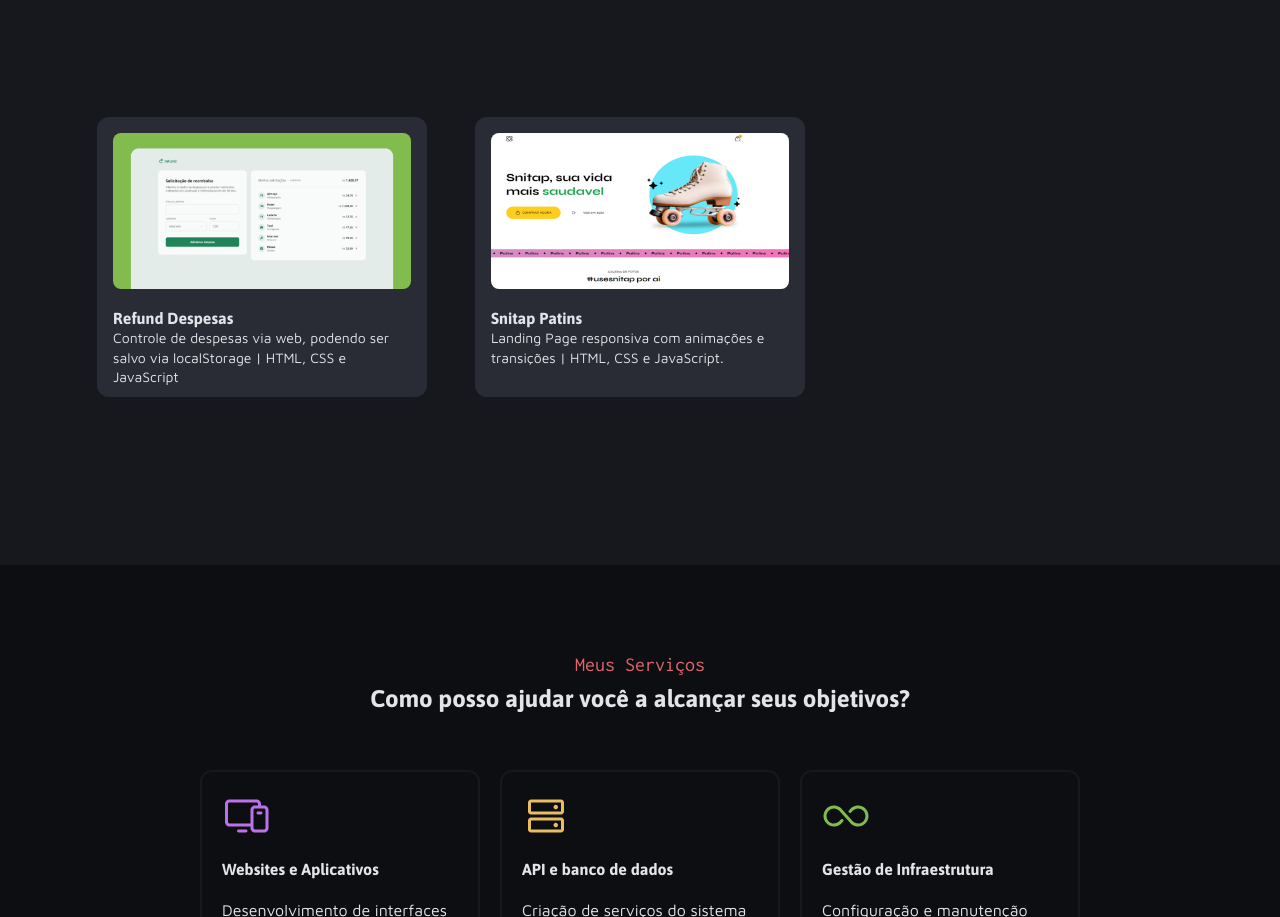
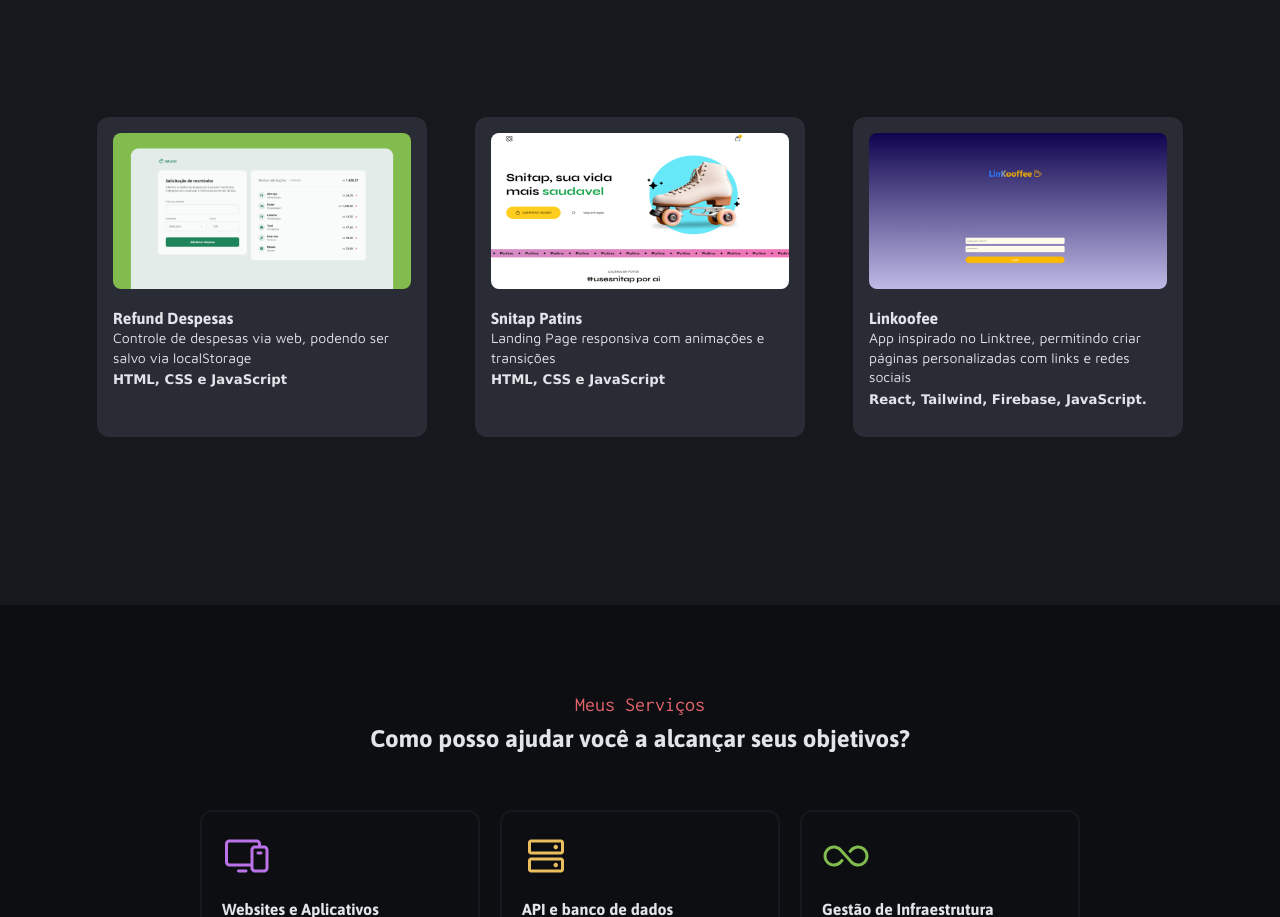
Before and after one commit to pedrohfreitas01/pedro-portfolio, a plain HTML site: page index.html in a window 1280 px wide. Shown: the part 874-1791 px from the top of the page. Drawn offline with Linux system fonts and the light colour scheme.

Commit message:
project: linkoofee projetect

```diff
--- a/index.html
+++ b/index.html
@@ -11,6 +11,8 @@
         rel="stylesheet">
     <link rel="stylesheet" href="style/index.css">
     <link rel="icon" href="assets/testeicon/favicon.ico">
+    <link rel="stylesheet" href="https://cdnjs.cloudflare.com/ajax/libs/font-awesome/6.0.0-beta3/css/all.min.css">
+
     <title>Pedro Cafe</title>
 </head>
 
@@ -72,25 +74,39 @@
                 <h3>Meu Trabalho</h3>
                 <h2>Veja os projetos em destaque</h2>
             </div>
+
             <div class="projects">
                 <div class="card" onclick="window.open('https://refund-despesas.vercel.app/', '_blank')">
                     <img src="assets/images/Thumbnail_Project-05.png" alt="Imagem do Projeto 1">
                     <div class="cardAbout">
                         <h4>Refund Despesas </h4>
-                        <p>Controle de despesas via web, podendo ser salvo via localStorage |  HTML, CSS e JavaScript </p>
+                        <p>Controle de despesas via web, podendo ser salvo via localStorage
+                        </p>
+                        <h5>HTML, CSS e JavaScript</h5>
                     </div>
                 </div>
                 <div class="card" onclick="window.open('https://snitap-market-page.vercel.app/', '_blank')">
                     <img src="assets/images/thumbPatins (1).png" alt="Imagem do Projeto 1">
                     <div class="cardAbout">
                         <h4>Snitap Patins</h4>
-                        <p>Landing Page responsiva com  animações e transições | HTML, CSS e JavaScript.</p>
+                        <p>Landing Page responsiva com animações e transições</p>
+                        <h5>HTML, CSS e JavaScript</h5>
                     </div>
+                </div>
+                <div class="card" onclick="window.open('https://link-tree-react-js.vercel.app/login')">
+                    <img src="assets/images/thumbLinkoofee.png" alt="Imagem do Projeto 1">
+                    <div class="cardAbout">
+                        <h4>Linkoofee</h4>
+                        <p>App inspirado no Linktree, permitindo criar páginas personalizadas com links e redes
+                            sociais</p>
+                            <h5>React, Tailwind, Firebase, JavaScript.</h5>
+                        </div>
+
                 </div>
 
 
             </div>
-            </div>
+
         </section>
 
         <section id="service">
--- a/style/mywork.css
+++ b/style/mywork.css
@@ -31,11 +31,17 @@
     margin-bottom: 144px;
   }
 
+  .projects h5 {
+    margin-top: 5px;
+    font-family: 'Lucida Sans', 'Lucida Sans Regular', 'Lucida Grande', 'Lucida Sans Unicode', Geneva, Verdana, sans-serif;
+  }
+
+
   .card {
     background-color: var(--base-gray-300);
     display: flex;
     width: 330px;
-    height: 280px;
+    height: 320px;
     padding: 16px;
     flex-direction: column;
     align-items: center;
```
Also changed, not shown: assets/images/thumbLinkoofee.png (added).
